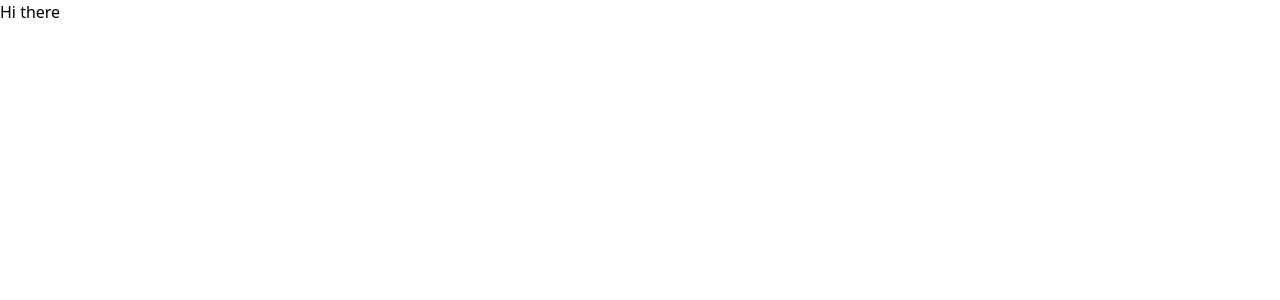
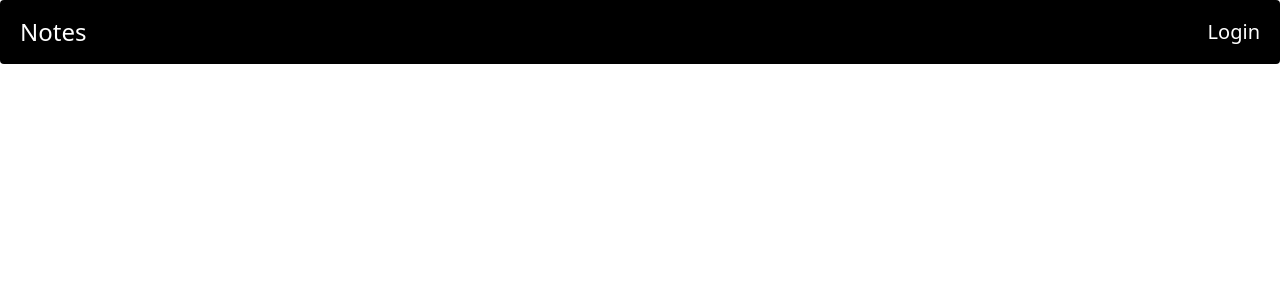
Before and after one commit to crysre/todo, a React (Vite) app in the folder client/: page / in a window 1280 px wide. Shown: the top 300 px of the page. Built offline with nearby package versions, Linux system fonts and the light colour scheme.

Commit message:
Added navbar

```diff
--- a/client/src/App.jsx
+++ b/client/src/App.jsx
@@ -1,12 +1,15 @@
+import Create from "./Components/create"
+import Navbar from "./Components/Navbar"
 
 
 
 function App() {
 
 
-  return <>
-  Hi there
-  </>
+  return <div className="flex flex-col" >
+  <Navbar/>
+  <Create/>
+  </div>
 }
 
 export default App
--- /dev/null
+++ b/client/src/Components/Navbar.jsx
@@ -0,0 +1,8 @@
+function Navbar(){
+    return <div className=" rounded h-16 w-screen px-5 flex items-center text-white justify-between sticky top-0 bg-black">
+        <p className=" text-2xl" >Notes</p>
+        <p className="text-xl" >Login</p>
+    </div>
+}
+
+export default Navbar
--- /dev/null
+++ b/client/src/Components/create.jsx
@@ -0,0 +1,7 @@
+function Create(){
+    return <div>
+
+    </div>
+}
+
+export default Create;
```
Also changed, not shown: client/src/Components/Header.jsx (deleted).
